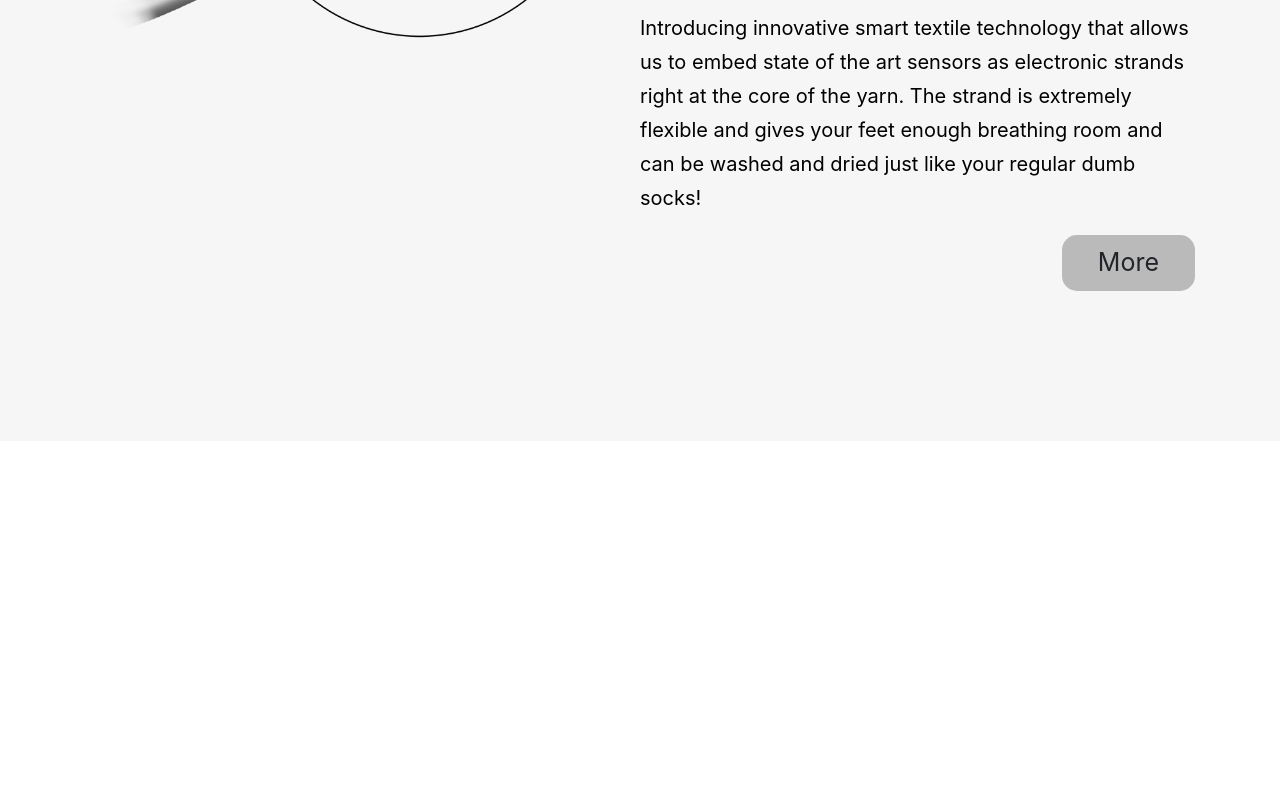
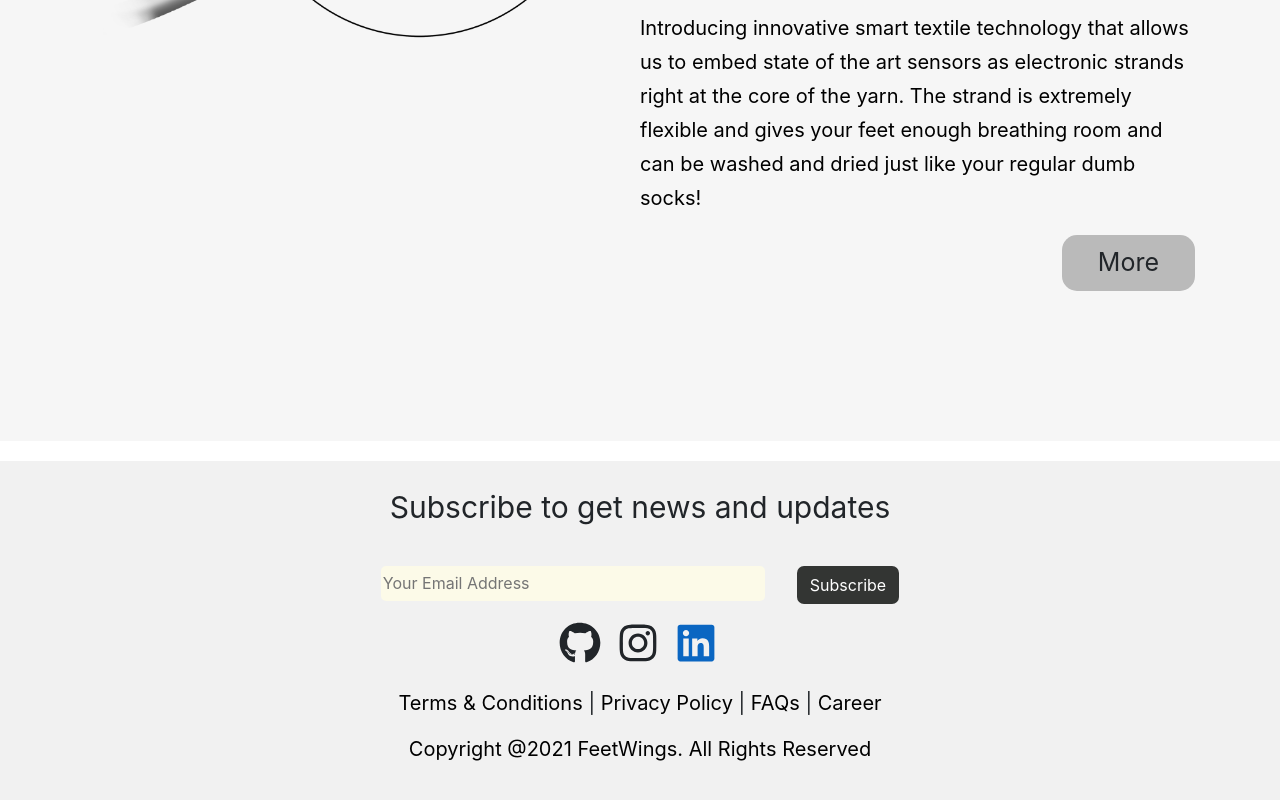
Before and after one commit to soumali28/feetwings.github.io, a React (Create React App) app: page /smartyarn in a window 1280 px wide. Shown: the part 476-1276 px from the top of the page. Before the commit the page ends 917 px from the top, so only its background shows below. Built offline with nearby package versions, Linux system fonts and the light colour scheme.

Commit message:
redesigned footer

```diff
--- a/public/style.css
+++ b/public/style.css
@@ -3299,6 +3299,10 @@ App Landing CSS
   overflow-x: hidden;
   overflow-y: hidden;
 }
+.anchor{
+  text-decoration: none;
+  color: #000000;
+}
 .cs {
 
   align-items: center;
--- /dev/null
+++ b/src/components/Subscribe.jsx
@@ -0,0 +1,76 @@
+import React from "react";
+
+function Subscribe() {
+  return (
+    <div>
+      <div
+        style={{
+          backgroundColor: "rgb(241, 241, 241)",
+          marginTop: "20px",
+          marginBottom: "-70px",
+        }}
+        class="hide-on-mobile "
+      >
+        <div class=" p-4 text-center fw-bold" style={{ fontSize: "30px" }}>
+          Subscribe to get news and updates
+        </div>
+        <div class=" sm-flex pt-2 pb-4 text-center ">
+          <input
+            placeholder="Your Email Address "
+            class="fs-2 mt-1 mr-2"
+            style={{
+              width: "30%",
+              height: "35px",
+              textSize: "15px",
+              backgroundColor: "#FCFAE8",
+              border: "none",
+              borderRadius: "5px",
+            }}
+          ></input>
+          <button
+            class="btn  ml-4 "
+            style={{ backgroundColor: "#333533", borderRadius: "7px", color:"white"}}
+          >
+            Subscribe
+          </button>
+        </div>
+      </div>
+      <div
+        style={{
+          backgroundColor: "rgb(241, 241, 241)",
+          marginBottom: "20px",
+          marginBottom: "-40px",
+        }}
+        class="show-on-mobile "
+      >
+        <div class=" p-4 text-center fw-bold" style={{ fontSize: "30px" }}>
+          Subscribe to get news and updates
+        </div>
+        <div class=" sm-flex  pb-3 text-center ">
+          <input
+            placeholder="Your Email Address "
+            class="fs-2 mt-1"
+            style={{
+              width: "80%",
+              height: "35px",
+              textSize: "15px",
+              backgroundColor: "#FCFAE8",
+              border: "none",
+              borderRadius: "5px",
+            }}
+          ></input>
+        </div>
+        <div class=" sm-flex pb-4 text-center ">
+          <button
+            class="btn  ml-4 "
+            style={{ backgroundColor: "#F2E88D", borderRadius: "5px" }}
+          >
+            Subscribe
+          </button>
+        </div>
+      </div>
+    </div>
+  );
+}
+
+export default Subscribe;
--- a/src/pages/whatmore.jsx
+++ b/src/components/Whatmore.jsx
@@ -1,6 +1,6 @@
 import React from "react";
 
-function more(){
+function Whatmore(){
     return (
         <div id="features" class="our-services-area service-shape pt-100 pb-70">
             <div class="container">
@@ -64,4 +64,4 @@ function more(){
     );
 }
 
-export default more;
+export default Whatmore;
--- a/src/components/footer.jsx
+++ b/src/components/footer.jsx
@@ -12,20 +12,20 @@ import { FaInstagram } from "react-icons/fa";
 const Footer = ()=>{
     return (
         <>
-            <div className="d-flex flex-column px-3  align-items-center font-linkk " style={{backgroundColor : "#dadada"}}><br />
+            <div className="d-flex flex-column px-3 py-3 align-items-center font-linkk " style={{backgroundColor : "rgb(241, 241, 241)"}}><br />
 
                 <br />
 
 
                 <div className="d-flex align-items-center gap-4 mb-4">
                     <div className="d-flex align-items-center gap-4 mr-3" style={{cursor:"pointer"}} ><FaGithub size={42} className="fs-4" /></div>
-                    <div className="d-flex align-items-center gap-4 mr-3" style={{cursor:"pointer"}}><FaLinkedin size={42} className="fs-4" /></div>
-                    <div className="d-flex align-items-center gap-4 mr-1" style={{cursor:"pointer"}}><FaInstagram size={42} className="fs-4" /></div>
+                    <div className="d-flex align-items-center gap-4 mr-3" style={{cursor:"pointer"}}><FaInstagram size={42} className="fs-4" /></div>
+                    <div className="d-flex align-items-center gap-4 mr-1" style={{cursor:"pointer",color:"#0A66C2"}}><FaLinkedin size={42} className="fs-4" /></div>
                 </div>
 
-                <div class="mb-2" style={{fontSize:"20px", cursor:"pointer"}}><a href="/toc">Terms & Conditions</a>  |   <a href="/privacy">Privacy Policy</a>  |   <a href="/faq">FAQs</a>  |   <a href="/career">Career</a></div>
+                <div class="mb-2" style={{fontSize:"20px", cursor:"pointer", textDecoration: "none"}}><a href="/toc" class="anchor">Terms & Conditions</a>  |   <a href="/privacy" class="anchor">Privacy Policy</a>  |   <a href="/faq" class="anchor">FAQs</a>  |   <a href="/career" class="anchor">Career</a></div>
                 <div class="mb-2" style={{fontSize:"20px", cursor:"pointer"}}></div>
-                <div style={{fontSize:"20px"}}>Copyright @2021 FeetWings. All Rights Reserved</div><br />
+                <div style={{fontSize:"20px", color:"black"}}>Copyright @2021 FeetWings. All Rights Reserved</div><br />
             </div>
         </>
     );
--- a/src/components/navbar.jsx
+++ b/src/components/navbar.jsx
@@ -34,7 +34,6 @@ function navbar(){
                         </li>
                         <li class="nav-item">
                             <a class="nav-link" href="/contact">Contact</a>
-                            <a class="nav-link" href="#contact">Contact</a>
                         </li>
                     </ul>
 
--- a/src/pages/FAQ.jsx
+++ b/src/pages/FAQ.jsx
@@ -2,6 +2,7 @@ import React from 'react'
 import Faqs from '../components/Faq'
 import Navbar from '../components/navbar'
 import Footer from "../components/footer";
+import Subscribe from '../components/Subscribe';
 
 function Faq() {
   return (
@@ -11,6 +12,7 @@ function Faq() {
         <br></br>
         <Faqs/>
         <br></br>
+        <Subscribe/>
         <Footer/>
         </div>
   )
--- a/src/pages/Home.jsx
+++ b/src/pages/Home.jsx
@@ -4,8 +4,8 @@ import NavBar from "../components/navbar"
 import Special from "./special";
 import Footer from "../components/footer";
 import Work from "./work";
-import More from "./whatmore";
 import WMUS from "../components/whatMUS";
+import Subscribe from '../components/Subscribe';
 
 function Home() {
   return (
@@ -15,6 +15,7 @@ function Home() {
     <Special/>
     <WMUS/>
     <Work/>
+    <Subscribe/>
     <Footer/>
 
 </div>
--- a/src/pages/Products.jsx
+++ b/src/pages/Products.jsx
@@ -2,12 +2,16 @@ import React from 'react'
 import Footer from '../components/footer'
 import Navbar from '../components/navbar'
 import Ourproducts from '../components/Ourproducts'
+import Subscribe from '../components/Subscribe'
+import Whatmore from '../components/Whatmore'
 
 function Products() {
   return (
     <div>
       <Navbar/>
       <Ourproducts/>
+      <Whatmore/>
+      <Subscribe/>
       <Footer/>
     </div>
 
--- a/src/pages/smartyarn.jsx
+++ b/src/pages/smartyarn.jsx
@@ -1,5 +1,7 @@
 import React from 'react'
+import Footer from '../components/footer'
 import Navbar from '../components/navbar'
+import Subscribe from '../components/Subscribe'
 import WMUS from '../components/whatMUS'
 
 function Smartyarn() {
@@ -7,6 +9,8 @@ function Smartyarn() {
     <div>
         <Navbar/>
         <WMUS/>
+        <Subscribe/>
+        <Footer/>
         </div>
   )
 }
--- a/src/pages/work.jsx
+++ b/src/pages/work.jsx
@@ -110,29 +110,7 @@ function work() {
                 </div>
 
             </div>
-            <div style={{backgroundColor: "rgb(241, 241, 241)",marginTop:"20px",marginBottom:"-70px"}} class="hide-on-mobile " >
 
-                    <div class=" p-4 text-center fw-bold" style={{fontSize:"30px"}}>
-                        Subscribe to get news and updates
-                    </div>
-                    <div class=" sm-flex pt-2 pb-4 text-center ">
-                        <input placeholder="Your Email Address " class="fs-2 mt-1 mr-2" style={{width:"30%",height:"35px",textSize:"15px",backgroundColor: "#FCFAE8",border:"none",borderRadius:"5px"}}></input>
-                        <button class="btn  ml-4 "style={{backgroundColor: "#F2E88D",borderRadius:"5px"}} >Subscribe</button>
-                    </div>
-            </div>
-            <div style={{backgroundColor: "rgb(241, 241, 241)",marginBottom:"20px",marginBottom:"-40px"}} class="show-on-mobile " >
-
-                    <div class=" p-4 text-center fw-bold" style={{fontSize:"30px"}}>
-                        Subscribe to get news and updates
-                    </div>
-                    <div class=" sm-flex  pb-3 text-center ">
-                        <input placeholder="Your Email Address " class="fs-2 mt-1" style={{width:"80%",height:"35px",textSize:"15px",backgroundColor: "#FCFAE8",border:"none",borderRadius:"5px"}}></input>
-                    </div>
-                    <div class=" sm-flex pb-4 text-center ">
-                        <button class="btn  ml-4 "style={{backgroundColor: "#F2E88D",borderRadius:"5px"}} >Subscribe</button>
-
-                    </div>
-            </div>
 
         </div>
 
```
